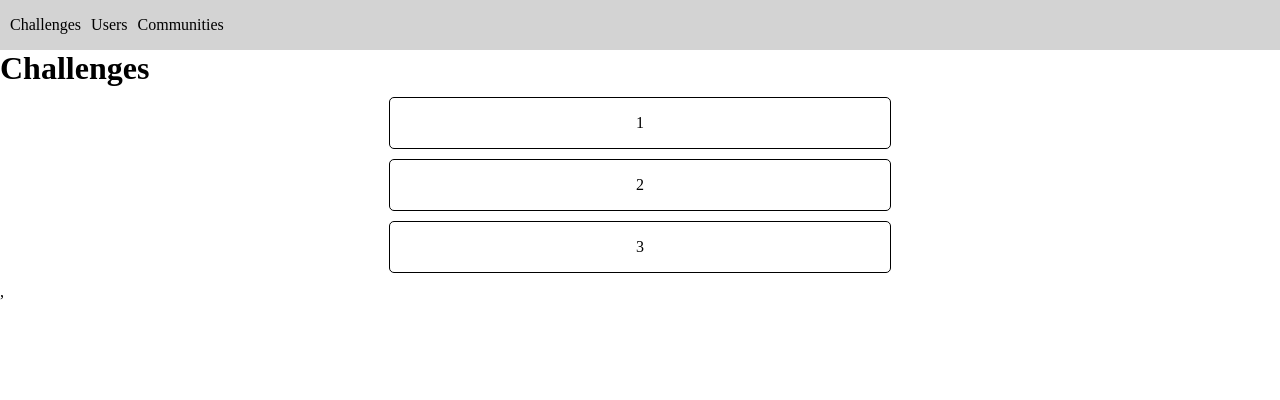
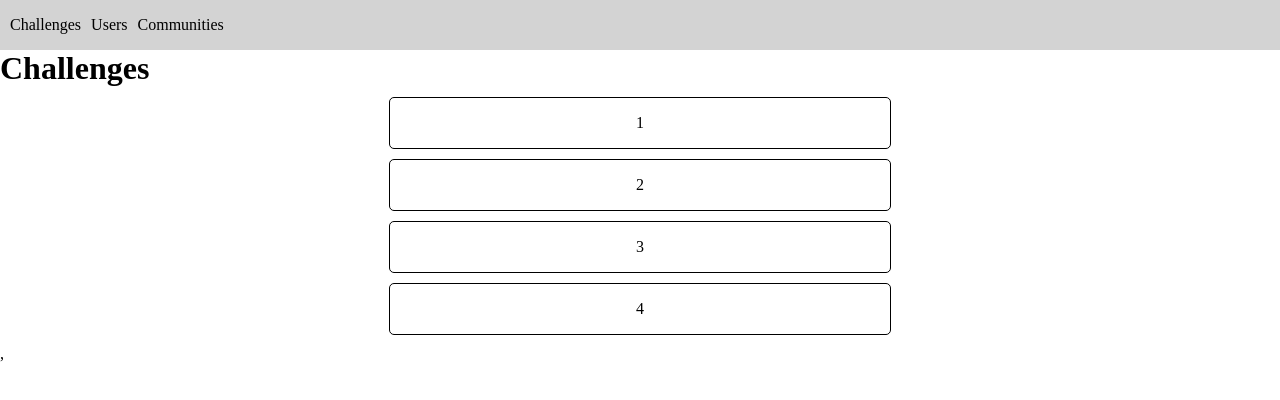
Before and after one commit to Drewlove/green-dragons-static-client, a React (Create React App) app: page /challenges in a window 1280 px wide. Shown: the top 400 px of the page. Built offline with nearby package versions, Linux system fonts and the light colour scheme.

Commit message:
challenges 4

```diff
--- a/src/ListContainers/ChallengeTypesListContainer.js
+++ b/src/ListContainers/ChallengeTypesListContainer.js
@@ -6,7 +6,8 @@ const ChallengeTypesListContainer = () => {
     const challengesList = [
         {name: '1', path: '/challenges/challenge-1', id: 1},
         {name: '2', path: '/challenges/challenge-2', id: 2},
-        {name: '3', path: '/challenges/challenge-3', id: 3}
+        {name: '3', path: '/challenges/challenge-3', id: 3},
+        {name: '4', path: '/challenges/challenge-4', id: 4}
     ]
 
     const renderList = () => {
```
